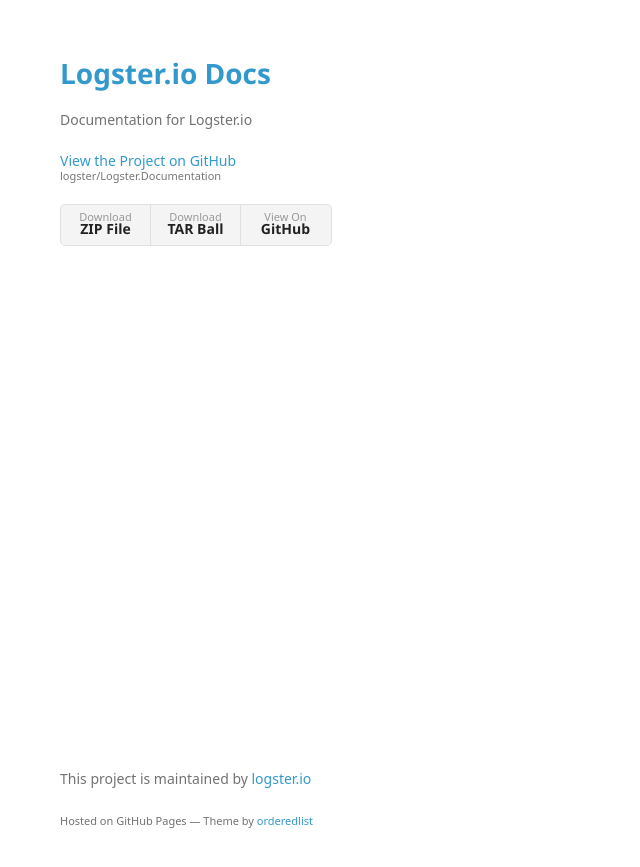
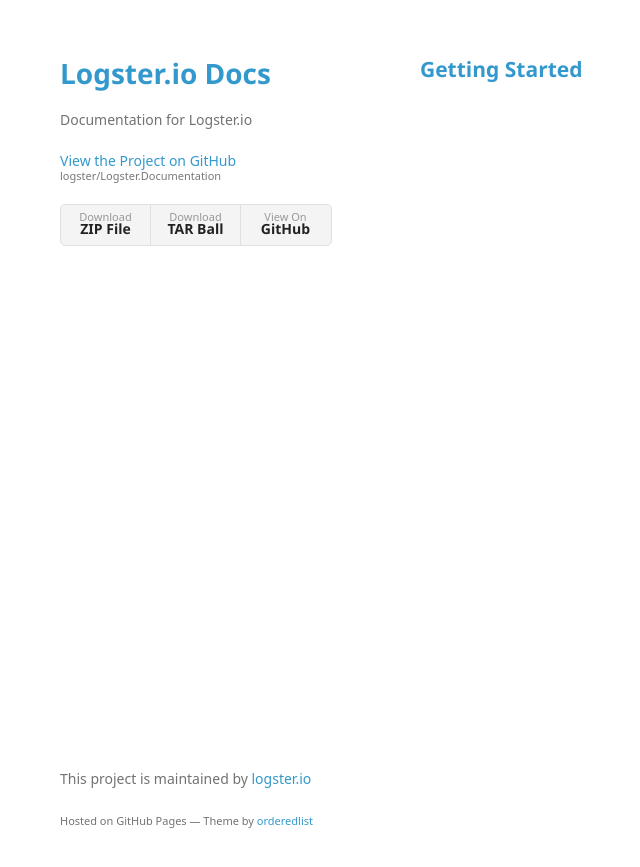
Before and after one commit to logster/Logster.Documentation, a Jekyll site: the page built from index.html, in a window 1280 px wide. Shown: the top 867 px of the page, without its empty margins (150-790 px from the left). Built offline with Jekyll 4.4.1, drawn with Linux system fonts in a browser that asks for light colours; some web fonts are replaced; Markdown is read by kramdown in place of the engine named in the settings; the list of posts is cut into pages by our own code.

Commit message:
Update index.html

```diff
--- a/index.html
+++ b/index.html
@@ -2,3 +2,5 @@
 layout: default
 title:
 ---
+
+<h2><a href="{{site.baseurl}}/getting-started">Getting Started</a></h2>
```
